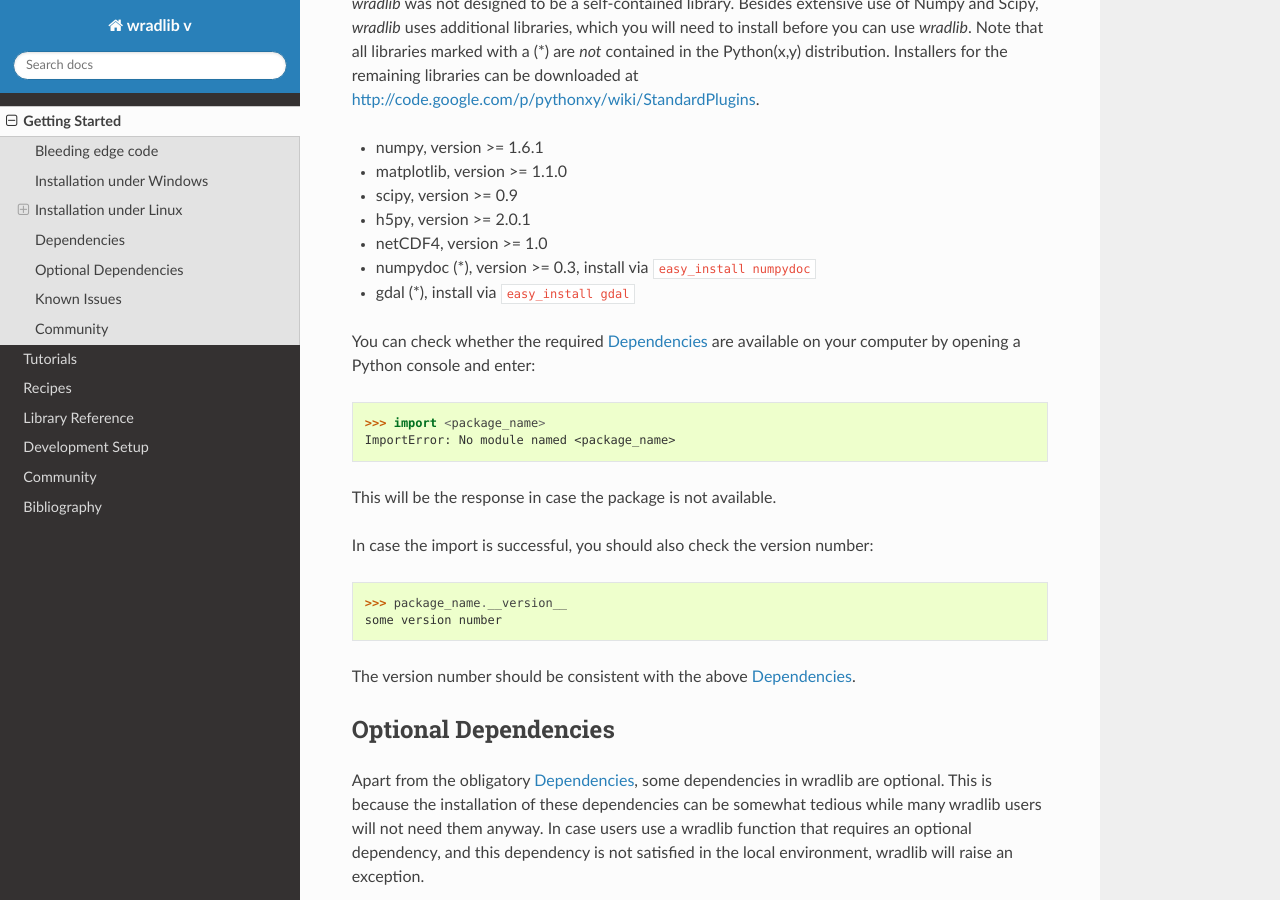
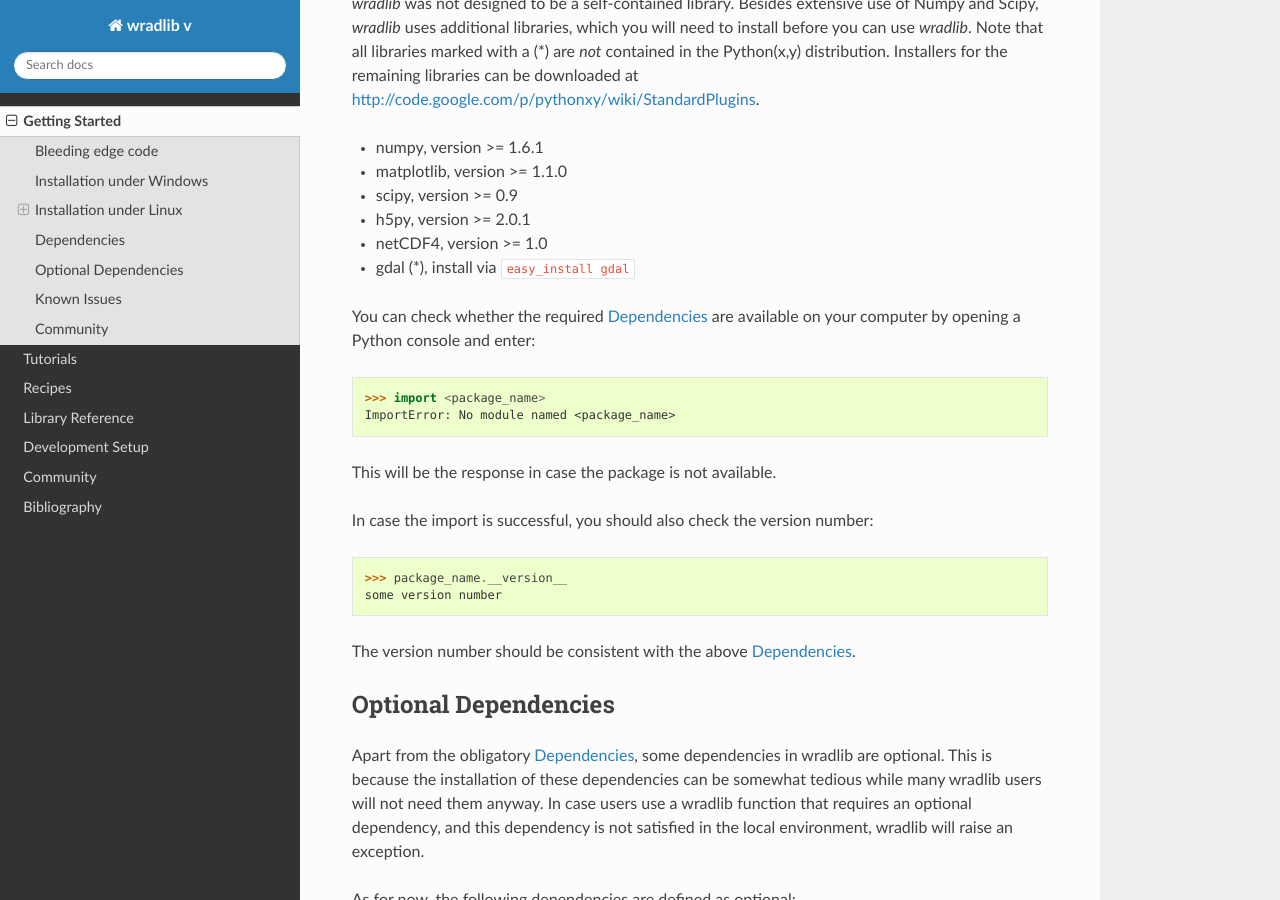
Before and after one commit to wradlib/wradlib-docs, a Sphinx documentation site: the page built from source/gettingstarted.rst, in a window 1280 px wide and 900 px high, scrolled down 4371 px. Built offline with Sphinx 7.4.7 and the Read the Docs theme 2.0.0, drawn with Linux system fonts in a browser that asks for light colours.

Commit message:
DOC: Remove numpydoc from the Dependencies section in Getting Started.
We have a lot of dependencies now which are only related to building the docs.
numpydoc is only one of them. Instead, we should point to `requirements.txt` for
those who want to build the docs by themselves. I will do that under dev_setup.rst.

```diff
--- a/source/gettingstarted.rst
+++ b/source/gettingstarted.rst
@@ -167,8 +167,6 @@ Dependencies
 
 - netCDF4, version >= 1.0
 
-- numpydoc (*), version >= 0.3, install via ``easy_install numpydoc``
-
 - gdal (*), install via ``easy_install gdal``
 
 You can check whether the required `Dependencies`_ are available on your computer by opening a Python console and enter:
```
